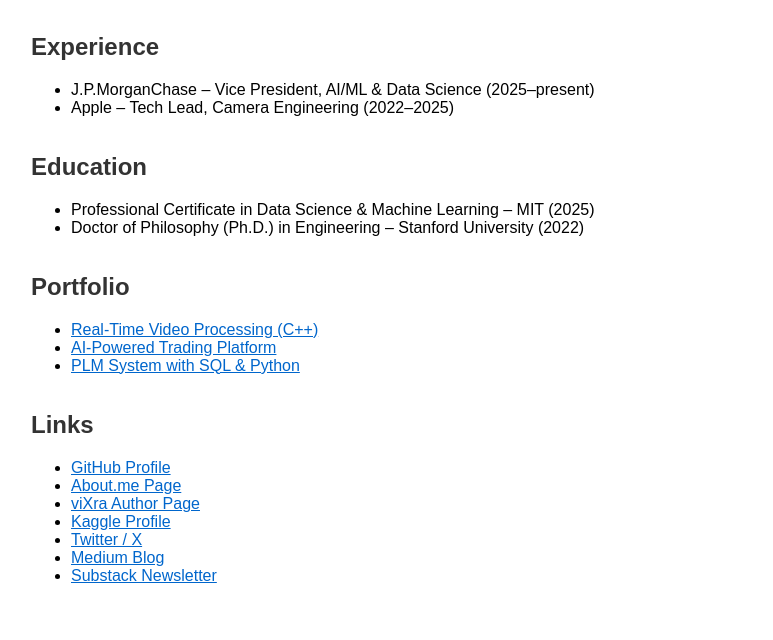
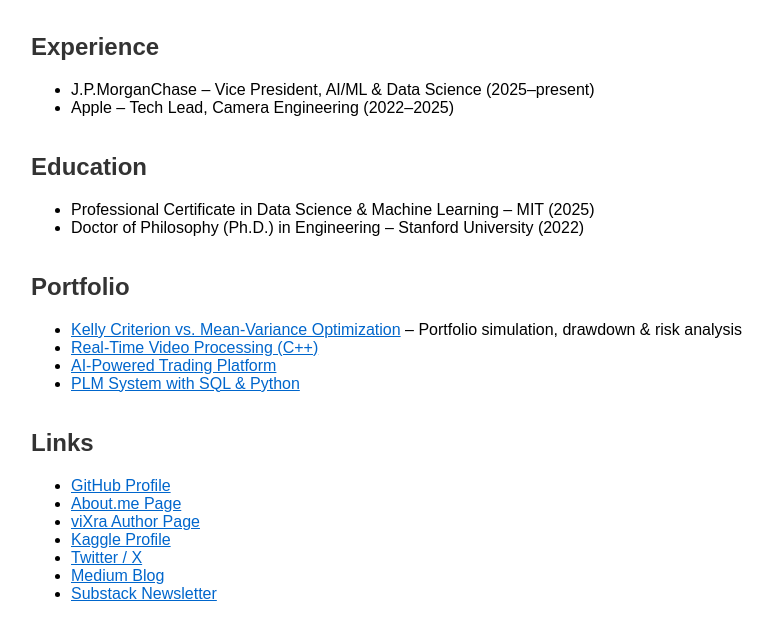
Before and after one commit to FaridSoroush/faridsoroush.github.io, a plain HTML site: page index.html in a window 1280 px wide. Shown: the part 122-762 px from the top of the page, without its empty margins (209-982 px from the left). Drawn offline with Linux system fonts and the light colour scheme.

Commit message:
Update index.html

```diff
--- a/index.html
+++ b/index.html
@@ -43,6 +43,7 @@
 
   <h2>Portfolio</h2>
   <ul>
+    <li><a href="https://github.com/FaridSoroush/kelly-portfolio-optimization">Kelly Criterion vs. Mean-Variance Optimization</a> – Portfolio simulation, drawdown & risk analysis</li>
     <li><a href="https://github.com/FaridSoroush/Real-Time_Video_Processing_Application">Real-Time Video Processing (C++)</a></li>
     <li><a href="https://github.com/FaridSoroush/Trading_Platform">AI-Powered Trading Platform</a></li>
     <li><a href="https://github.com/FaridSoroush/PLM_system_with_SQLite_and_Python">PLM System with SQL & Python</a></li>
```
